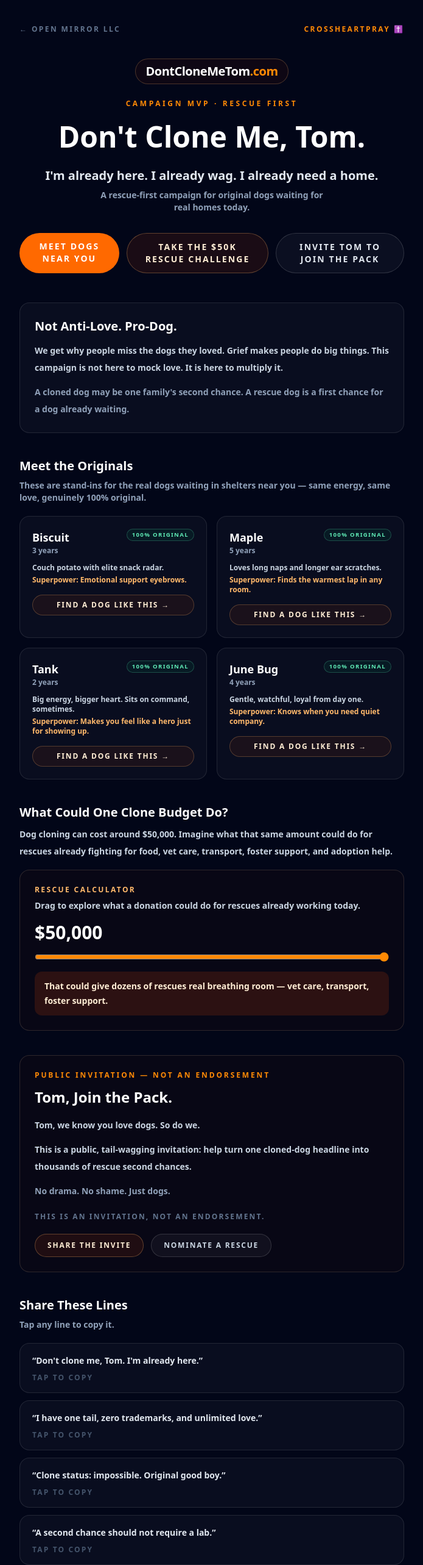
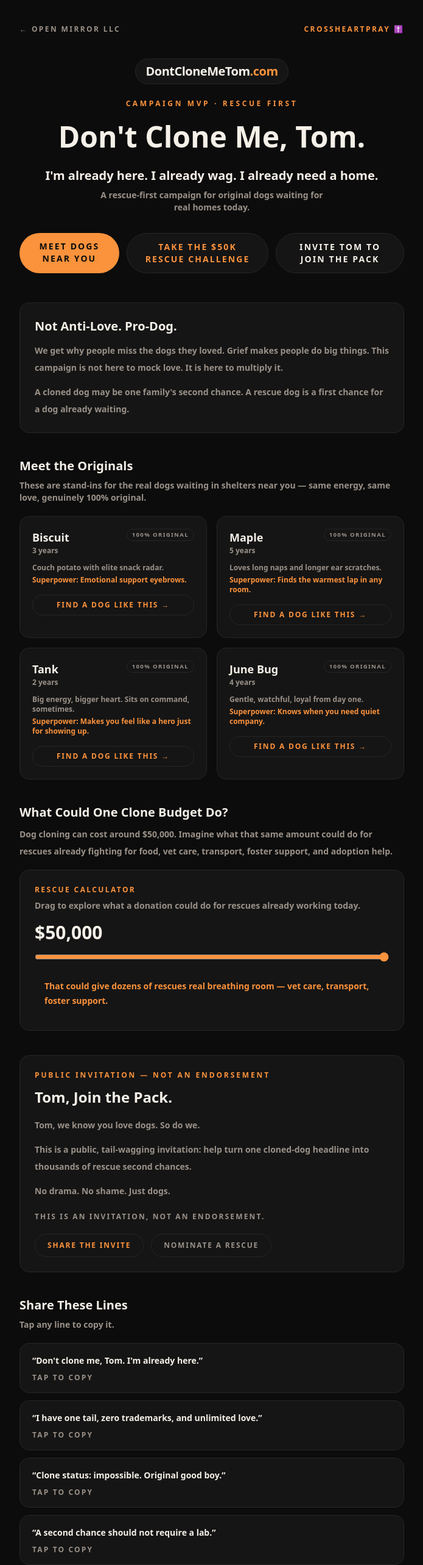
Before and after one commit to djvaughn22/dontclonemetom, a Next.js app: page / in a window 1280 px wide. Shown: the top 2566 px of the page at 61% size, without its empty margins (292-987 px from the left). Built offline with nearby package versions, Linux system fonts and the light colour scheme.

Commit message:
Apply flat design system (neutral surfaces + orange accent)

```diff
--- a/app/page.tsx
+++ b/app/page.tsx
@@ -56,15 +56,15 @@ function DonationCalc() {
   }
 
   return (
-    <div className="rounded-2xl border border-orange-200/15 bg-orange-950/10 p-6">
-      <p className="text-xs font-black uppercase tracking-[0.2em] text-orange-300 mb-2">
+    <div className="rounded-2xl border border-[#262626] bg-[#151515] p-6">
+      <p className="text-xs font-black uppercase tracking-[0.2em] text-[#FB923C] mb-2">
         Rescue Calculator
       </p>
-      <p className="text-sm font-semibold text-slate-300 mb-4">
+      <p className="text-sm font-semibold text-[#9A9188] mb-4">
         Drag to explore what a donation could do for rescues already working today.
       </p>
       <div className="mb-3">
-        <span className="text-3xl font-black text-white">
+        <span className="text-3xl font-black text-[#F5F0E8]">
           ${amount.toLocaleString()}
         </span>
       </div>
@@ -75,9 +75,9 @@ function DonationCalc() {
         step={50}
         value={amount}
         onChange={(e) => setAmount(Number(e.target.value))}
-        className="w-full accent-orange-400 mb-4"
+        className="w-full accent-[#FB923C] mb-4"
       />
-      <p className="text-sm font-semibold leading-6 text-orange-100 bg-orange-900/30 rounded-xl px-4 py-3">
+      <p className="text-sm font-semibold leading-6 text-[#FB923C] bg-[#151515] rounded-xl px-4 py-3">
         {message()}
       </p>
     </div>
@@ -97,12 +97,12 @@ function ShareCard({ line }: { line: string }) {
   return (
     <button
       onClick={copy}
-      className="block w-full text-left rounded-2xl border border-white/10 bg-white/[0.03] px-5 py-4 transition hover:border-orange-300/25 hover:bg-orange-900/10 group"
+      className="block w-full text-left rounded-2xl border border-[#262626] bg-[#151515] px-5 py-4 transition hover:border-[#262626] hover:bg-[#151515] group"
     >
-      <p className="text-sm font-semibold leading-6 text-slate-200 group-hover:text-white">
+      <p className="text-sm font-semibold leading-6 text-[#F5F0E8] group-hover:text-[#F5F0E8]">
         &ldquo;{line}&rdquo;
       </p>
-      <p className="mt-2 text-xs font-black uppercase tracking-[0.18em] text-slate-600 group-hover:text-orange-400">
+      <p className="mt-2 text-xs font-black uppercase tracking-[0.18em] text-[#9A9188] group-hover:text-[#FB923C]">
         {copied ? "Copied!" : "Tap to copy"}
       </p>
     </button>
@@ -111,7 +111,7 @@ function ShareCard({ line }: { line: string }) {
 
 export default function DontCloneMeTom() {
   return (
-    <main className="min-h-screen bg-slate-950 text-slate-100">
+    <main className="min-h-screen bg-[#0C0C0C] text-[#F5F0E8]">
       <div className="mx-auto max-w-2xl px-5 py-10">
 
         {/* Nav back */}
@@ -120,7 +120,7 @@ export default function DontCloneMeTom() {
             href="https://openmirrorllc.com"
             target="_blank"
             rel="noopener noreferrer"
-            className="inline-flex items-center gap-2 text-xs font-black uppercase tracking-[0.2em] text-slate-500 hover:text-slate-300 transition"
+            className="inline-flex items-center gap-2 text-xs font-black uppercase tracking-[0.2em] text-[#9A9188] hover:text-[#9A9188] transition"
           >
             ← Open Mirror LLC
           </a>
@@ -128,7 +128,7 @@ export default function DontCloneMeTom() {
             href="https://crossheartpray.com"
             target="_blank"
             rel="noopener noreferrer"
-            className="text-xs font-black uppercase tracking-[0.2em] text-orange-400 hover:text-orange-300 transition"
+            className="text-xs font-black uppercase tracking-[0.2em] text-[#FB923C] hover:text-[#FDBA74] transition"
           >
             CrossHeartPray ✝️
           </a>
@@ -136,20 +136,20 @@ export default function DontCloneMeTom() {
 
         {/* Hero */}
         <section className="text-center mb-12">
-          <div className="mb-6 inline-flex items-baseline rounded-full border border-orange-300/25 bg-orange-950/20 px-4 py-1.5 text-lg font-black tracking-tight sm:text-xl">
-            <span className="text-white">DontCloneMeTom</span>
-            <span className="text-orange-400">.com</span>
+          <div className="mb-6 inline-flex items-baseline rounded-full border border-[#262626] bg-[#151515] px-4 py-1.5 text-lg font-black tracking-tight sm:text-xl">
+            <span className="text-[#F5F0E8]">DontCloneMeTom</span>
+            <span className="text-[#FB923C]">.com</span>
           </div>
-          <p className="text-xs font-black uppercase tracking-[0.3em] text-orange-400 mb-4">
+          <p className="text-xs font-black uppercase tracking-[0.3em] text-[#FB923C] mb-4">
             Campaign MVP · Rescue First
           </p>
-          <h1 className="text-4xl sm:text-5xl font-black leading-tight text-white mb-5">
+          <h1 className="text-4xl sm:text-5xl font-black leading-tight text-[#F5F0E8] mb-5">
             Don&apos;t Clone Me, Tom.
           </h1>
-          <p className="text-xl font-semibold text-slate-200 mb-2">
+          <p className="text-xl font-semibold text-[#F5F0E8] mb-2">
             I&apos;m already here. I already wag. I already need a home.
           </p>
-          <p className="text-sm font-semibold text-slate-400 max-w-sm mx-auto mb-8">
+          <p className="text-sm font-semibold text-[#9A9188] max-w-sm mx-auto mb-8">
             A rescue-first campaign for original dogs waiting for real homes today.
           </p>
           <div className="flex flex-col sm:flex-row gap-3 justify-center">
@@ -157,19 +157,19 @@ export default function DontCloneMeTom() {
               href="https://www.petfinder.com"
               target="_blank"
               rel="noopener noreferrer"
-              className="inline-flex justify-center rounded-full bg-orange-500 px-6 py-3 text-sm font-black uppercase tracking-[0.15em] text-white hover:bg-orange-400 transition"
+              className="inline-flex justify-center rounded-full bg-[#FB923C] px-6 py-3 text-sm font-black uppercase tracking-[0.15em] text-[#0C0C0C] hover:opacity-90 transition"
             >
               Meet Dogs Near You
             </a>
             <a
               href="#rescue-challenge"
-              className="inline-flex justify-center rounded-full border border-orange-300/30 bg-orange-900/20 px-6 py-3 text-sm font-black uppercase tracking-[0.15em] text-orange-100 hover:bg-orange-900/35 transition"
+              className="inline-flex justify-center rounded-full border border-[#262626] bg-[#151515] px-6 py-3 text-sm font-black uppercase tracking-[0.15em] text-[#FB923C] hover:bg-[#151515] transition"
             >
               Take the $50K Rescue Challenge
             </a>
             <a
               href="#invite-tom"
-              className="inline-flex justify-center rounded-full border border-white/15 bg-white/[0.04] px-6 py-3 text-sm font-black uppercase tracking-[0.15em] text-slate-200 hover:border-white/25 transition"
+              className="inline-flex justify-center rounded-full border border-[#262626] bg-[#151515] px-6 py-3 text-sm font-black uppercase tracking-[0.15em] text-[#F5F0E8] hover:border-[#262626] transition"
             >
               Invite Tom to Join the Pack
             </a>
@@ -177,13 +177,13 @@ export default function DontCloneMeTom() {
         </section>
 
         {/* Not Anti-Love */}
-        <section className="mb-10 rounded-2xl border border-white/10 bg-white/[0.03] p-6">
-          <h2 className="text-xl font-black text-white mb-3">Not Anti-Love. Pro-Dog.</h2>
-          <p className="text-sm font-semibold leading-7 text-slate-300 mb-3">
+        <section className="mb-10 rounded-2xl border border-[#262626] bg-[#151515] p-6">
+          <h2 className="text-xl font-black text-[#F5F0E8] mb-3">Not Anti-Love. Pro-Dog.</h2>
+          <p className="text-sm font-semibold leading-7 text-[#9A9188] mb-3">
             We get why people miss the dogs they loved. Grief makes people do big things.
             This campaign is not here to mock love. It is here to multiply it.
           </p>
-          <p className="text-sm font-semibold leading-7 text-slate-400">
+          <p className="text-sm font-semibold leading-7 text-[#9A9188]">
             A cloned dog may be one family&apos;s second chance. A rescue dog is a first chance
             for a dog already waiting.
           </p>
@@ -191,34 +191,34 @@ export default function DontCloneMeTom() {
 
         {/* Dog Cards */}
         <section className="mb-10">
-          <h2 className="text-xl font-black text-white mb-2">Meet the Originals</h2>
-          <p className="text-sm font-semibold text-slate-400 mb-5">
+          <h2 className="text-xl font-black text-[#F5F0E8] mb-2">Meet the Originals</h2>
+          <p className="text-sm font-semibold text-[#9A9188] mb-5">
             These are stand-ins for the real dogs waiting in shelters near you — same energy, same love, genuinely 100% original.
           </p>
           <div className="grid gap-4 sm:grid-cols-2">
             {dogs.map((dog) => (
               <div
                 key={dog.name}
-                className="rounded-2xl border border-white/10 bg-white/[0.03] p-5"
+                className="rounded-2xl border border-[#262626] bg-[#151515] p-5"
               >
                 <div className="flex items-start justify-between gap-2 mb-3">
                   <div>
-                    <h3 className="text-lg font-black text-white">{dog.name}</h3>
-                    <p className="text-xs text-slate-400 font-semibold">{dog.age}</p>
+                    <h3 className="text-lg font-black text-[#F5F0E8]">{dog.name}</h3>
+                    <p className="text-xs text-[#9A9188] font-semibold">{dog.age}</p>
                   </div>
-                  <span className="shrink-0 rounded-full border border-emerald-300/25 bg-emerald-900/20 px-2 py-0.5 text-[0.6rem] font-black uppercase tracking-[0.14em] text-emerald-300">
+                  <span className="shrink-0 rounded-full border border-[#262626] bg-[#151515] px-2 py-0.5 text-[0.6rem] font-black uppercase tracking-[0.14em] text-[#9A9188]">
                     {dog.cloneStatus}
                   </span>
                 </div>
-                <p className="text-xs font-semibold text-slate-300 mb-1">{dog.personality}</p>
-                <p className="text-xs font-semibold text-orange-300">
+                <p className="text-xs font-semibold text-[#9A9188] mb-1">{dog.personality}</p>
+                <p className="text-xs font-semibold text-[#FB923C]">
                   Superpower: {dog.superpower}
                 </p>
                 <a
                   href="https://www.petfinder.com"
                   target="_blank"
                   rel="noopener noreferrer"
-                  className="mt-4 block w-full rounded-full border border-orange-300/25 bg-orange-900/15 py-2 text-xs font-black uppercase tracking-[0.15em] text-orange-100 hover:bg-orange-900/30 transition text-center"
+                  className="mt-4 block w-full rounded-full border border-[#262626] bg-[#151515] py-2 text-xs font-black uppercase tracking-[0.15em] text-[#FB923C] hover:bg-[#151515] transition text-center"
                 >
                   Find a Dog Like This →
                 </a>
@@ -229,8 +229,8 @@ export default function DontCloneMeTom() {
 
         {/* Rescue Challenge */}
         <section id="rescue-challenge" className="mb-10">
-          <h2 className="text-xl font-black text-white mb-2">What Could One Clone Budget Do?</h2>
-          <p className="text-sm font-semibold leading-7 text-slate-300 mb-4">
+          <h2 className="text-xl font-black text-[#F5F0E8] mb-2">What Could One Clone Budget Do?</h2>
+          <p className="text-sm font-semibold leading-7 text-[#9A9188] mb-4">
             Dog cloning can cost around $50,000. Imagine what that same amount could do for
             rescues already fighting for food, vet care, transport, foster support, and adoption help.
           </p>
@@ -240,23 +240,23 @@ export default function DontCloneMeTom() {
         {/* Invite Tom */}
         <section
           id="invite-tom"
-          className="mb-10 rounded-2xl border border-orange-200/15 bg-orange-950/10 p-6"
+          className="mb-10 rounded-2xl border border-[#262626] bg-[#151515] p-6"
         >
-          <p className="text-xs font-black uppercase tracking-[0.24em] text-orange-400 mb-3">
+          <p className="text-xs font-black uppercase tracking-[0.24em] text-[#FB923C] mb-3">
             Public Invitation — Not an Endorsement
           </p>
-          <h2 className="text-2xl font-black text-white mb-4">Tom, Join the Pack.</h2>
-          <p className="text-sm font-semibold leading-7 text-slate-300 mb-3">
+          <h2 className="text-2xl font-black text-[#F5F0E8] mb-4">Tom, Join the Pack.</h2>
+          <p className="text-sm font-semibold leading-7 text-[#9A9188] mb-3">
             Tom, we know you love dogs. So do we.
           </p>
-          <p className="text-sm font-semibold leading-7 text-slate-300 mb-3">
+          <p className="text-sm font-semibold leading-7 text-[#9A9188] mb-3">
             This is a public, tail-wagging invitation: help turn one cloned-dog headline into
             thousands of rescue second chances.
           </p>
-          <p className="text-sm font-semibold leading-7 text-slate-400 mb-5">
+          <p className="text-sm font-semibold leading-7 text-[#9A9188] mb-5">
             No drama. No shame. Just dogs.
           </p>
-          <p className="text-xs font-black uppercase tracking-[0.18em] text-slate-500 mb-5">
+          <p className="text-xs font-black uppercase tracking-[0.18em] text-[#9A9188] mb-5">
             This is an invitation, not an endorsement.
           </p>
           <div className="flex flex-col sm:flex-row gap-3">
@@ -272,7 +272,7 @@ export default function DontCloneMeTom() {
                   navigator.clipboard.writeText(window.location.href);
                 }
               }}
-              className="inline-flex justify-center rounded-full border border-orange-300/30 bg-orange-900/20 px-5 py-2.5 text-xs font-black uppercase tracking-[0.15em] text-orange-100 hover:bg-orange-900/35 transition"
+              className="inline-flex justify-center rounded-full border border-[#262626] bg-[#151515] px-5 py-2.5 text-xs font-black uppercase tracking-[0.15em] text-[#FB923C] hover:bg-[#151515] transition"
             >
               Share the Invite
             </button>
@@ -280,7 +280,7 @@ export default function DontCloneMeTom() {
               href="https://www.petfinder.com"
               target="_blank"
               rel="noopener noreferrer"
-              className="inline-flex justify-center rounded-full border border-white/15 bg-white/[0.04] px-5 py-2.5 text-xs font-black uppercase tracking-[0.15em] text-slate-300 hover:border-white/25 transition"
+              className="inline-flex justify-center rounded-full border border-[#262626] bg-[#151515] px-5 py-2.5 text-xs font-black uppercase tracking-[0.15em] text-[#9A9188] hover:border-[#262626] transition"
             >
               Nominate a Rescue
             </a>
@@ -289,8 +289,8 @@ export default function DontCloneMeTom() {
 
         {/* Shareable Lines */}
         <section className="mb-10">
-          <h2 className="text-xl font-black text-white mb-2">Share These Lines</h2>
-          <p className="text-sm font-semibold text-slate-400 mb-5">Tap any line to copy it.</p>
+          <h2 className="text-xl font-black text-[#F5F0E8] mb-2">Share These Lines</h2>
+          <p className="text-sm font-semibold text-[#9A9188] mb-5">Tap any line to copy it.</p>
           <div className="flex flex-col gap-3">
             {shareLines.map((line) => (
               <ShareCard key={line} line={line} />
@@ -299,8 +299,8 @@ export default function DontCloneMeTom() {
         </section>
 
         {/* Find Dogs */}
-        <section className="mb-10 rounded-2xl border border-white/10 bg-white/[0.03] p-6">
-          <h2 className="text-xl font-black text-white mb-4">Find a Dog. Change a Life.</h2>
+        <section className="mb-10 rounded-2xl border border-[#262626] bg-[#151515] p-6">
+          <h2 className="text-xl font-black text-[#F5F0E8] mb-4">Find a Dog. Change a Life.</h2>
           <div className="flex flex-col gap-3">
             {[
               { label: "Find local shelters", href: "https://www.petfinder.com" },
@@ -316,22 +316,22 @@ export default function DontCloneMeTom() {
                 href={item.href}
                 target="_blank"
                 rel="noopener noreferrer"
-                className="inline-flex items-center justify-between rounded-xl border border-white/10 bg-white/[0.02] px-5 py-3.5 text-sm font-black text-slate-200 hover:border-orange-300/25 hover:text-orange-100 transition"
+                className="inline-flex items-center justify-between rounded-xl border border-[#262626] bg-[#151515] px-5 py-3.5 text-sm font-black text-[#F5F0E8] hover:border-[#262626] hover:text-[#FDBA74] transition"
               >
                 <span>{item.label}</span>
-                <span className="text-slate-500">→</span>
+                <span className="text-[#9A9188]">→</span>
               </a>
             ))}
           </div>
-          <p className="mt-4 text-xs font-semibold text-slate-600">
+          <p className="mt-4 text-xs font-semibold text-[#9A9188]">
             Can&apos;t adopt? Share this page. That counts too.
           </p>
         </section>
 
         {/* Sources */}
-        <section className="mb-10 rounded-2xl border border-white/10 bg-white/[0.025] p-6">
-          <h2 className="text-lg font-black text-white mb-4">Sources &amp; Context</h2>
-          <ul className="space-y-3 text-xs font-semibold text-slate-400 list-disc list-inside leading-6">
+        <section className="mb-10 rounded-2xl border border-[#262626] bg-[#151515] p-6">
+          <h2 className="text-lg font-black text-[#F5F0E8] mb-4">Sources &amp; Context</h2>
+          <ul className="space-y-3 text-xs font-semibold text-[#9A9188] list-disc list-inside leading-6">
             <li>
               Public reporting on Tom Brady confirming his dog Junie is a clone of his late dog
               Lua — widely covered by major news outlets in 2025.
@@ -345,16 +345,16 @@ export default function DontCloneMeTom() {
               statistics. Millions of dogs enter U.S. shelters annually.
             </li>
           </ul>
-          <p className="mt-4 text-xs text-slate-600">
+          <p className="mt-4 text-xs text-[#9A9188]">
             All information is presented factually and neutrally. No claims are made beyond
             publicly available reporting.
           </p>
         </section>
 
         {/* Disclaimer */}
-        <section className="rounded-2xl border border-white/[0.07] bg-white/[0.02] p-5 mb-6">
-          <p className="text-xs font-semibold leading-6 text-slate-500">
-            <strong className="text-slate-400">Disclaimer:</strong> Don&apos;t Clone Me, Tom is an
+        <section className="rounded-2xl border border-[#262626] bg-[#151515] p-5 mb-6">
+          <p className="text-xs font-semibold leading-6 text-[#9A9188]">
+            <strong className="text-[#9A9188]">Disclaimer:</strong> Don&apos;t Clone Me, Tom is an
             independent dog-rescue awareness project. It is not affiliated with, sponsored by, or
             endorsed by Tom Brady, Colossal Biosciences, ViaGen Pets, the NFL, the New England
             Patriots, the Tampa Bay Buccaneers, or any related trademark owner. No celebrity
@@ -365,14 +365,14 @@ export default function DontCloneMeTom() {
         {/* Footer back to hub */}
         <div className="text-center">
           <p className="mb-3 text-sm font-black tracking-tight">
-            <span className="text-slate-300">DontCloneMeTom</span>
-            <span className="text-orange-400">.com</span>
+            <span className="text-[#9A9188]">DontCloneMeTom</span>
+            <span className="text-[#FB923C]">.com</span>
           </p>
           <a
             href="https://openmirrorllc.com"
             target="_blank"
             rel="noopener noreferrer"
-            className="text-xs font-black uppercase tracking-[0.2em] text-slate-600 hover:text-slate-400 transition"
+            className="text-xs font-black uppercase tracking-[0.2em] text-[#9A9188] hover:text-[#9A9188] transition"
           >
             ← Back to Open Mirror LLC
           </a>
```
